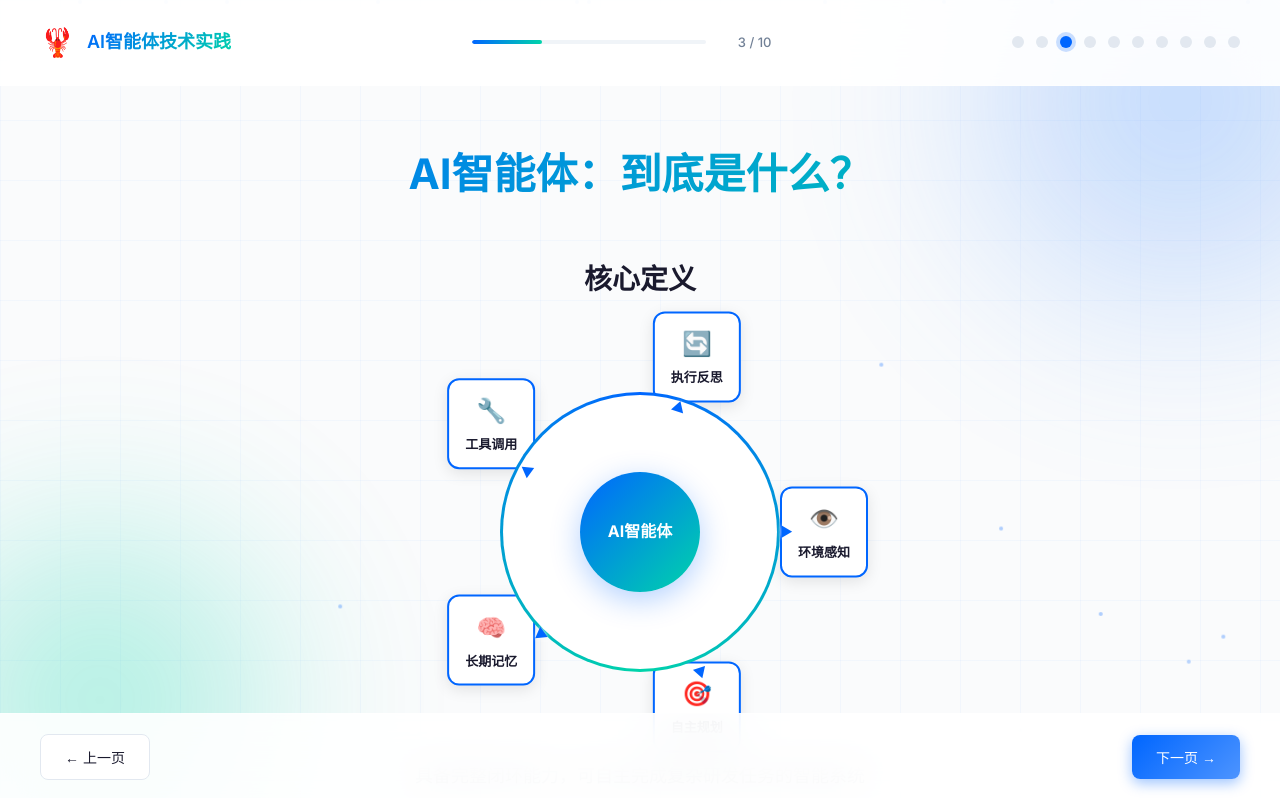
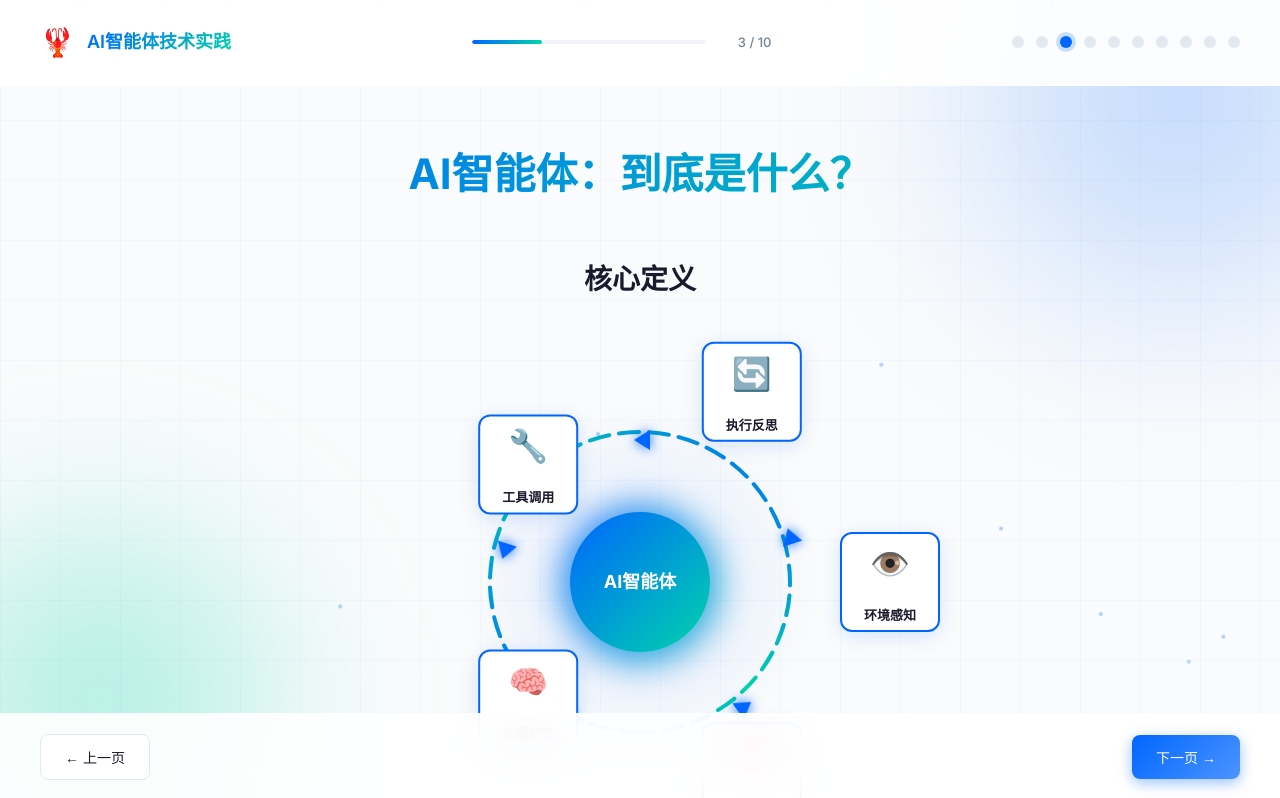
Before and after one commit to weixi5656/ai-agent-presentation, a Vue app: page /#/concept in a window 1280 px wide. Shown: the top 798 px of the page. Built offline with nearby package versions, Linux system fonts and the light colour scheme.

Commit message:
Redesign cycle diagram: glowing effects, rotating ring, hover cards

```diff
--- a/src/views/ConceptView.vue
+++ b/src/views/ConceptView.vue
@@ -2,50 +2,83 @@
   <div class="concept-view">
     <h1 class="page-title">AI智能体：到底是什么？</h1>
 
-    <!-- 核心定义 - 环形闭环图 -->
+    <!-- 核心定义 - 酷炫环形闭环图 -->
     <div class="definition-section">
       <h2 class="section-title">核心定义</h2>
       <div class="cycle-container">
+        <!-- 外圈发光环 -->
+        <div class="glow-ring"></div>
+        <!-- 旋转的渐变环 -->
+        <div class="rotating-ring">
+          <svg viewBox="0 0 400 400" class="ring-svg">
+            <defs>
+              <linearGradient id="ringGradient" x1="0%" y1="0%" x2="100%" y2="100%">
+                <stop offset="0%" stop-color="#0066ff" />
+                <stop offset="50%" stop-color="#00d4aa" />
+                <stop offset="100%" stop-color="#0066ff" />
+              </linearGradient>
+            </defs>
+            <circle cx="200" cy="200" r="150" fill="none" stroke="url(#ringGradient)" stroke-width="4" stroke-linecap="round" stroke-dasharray="20 10" />
+          </svg>
+        </div>
+        <!-- 箭头 -->
+        <div class="arrow-markers">
+          <div class="arrow-item" style="--pos: 0;">
+            <div class="arrow-triangle"></div>
+          </div>
+          <div class="arrow-item" style="--pos: 1;">
+            <div class="arrow-triangle"></div>
+          </div>
+          <div class="arrow-item" style="--pos: 2;">
+            <div class="arrow-triangle"></div>
+          </div>
+          <div class="arrow-item" style="--pos: 3;">
+            <div class="arrow-triangle"></div>
+          </div>
+          <div class="arrow-item" style="--pos: 4;">
+            <div class="arrow-triangle"></div>
+          </div>
+        </div>
+        <!-- 中心 -->
         <div class="cycle-center">
+          <div class="center-glow"></div>
           <span class="center-text">AI智能体</span>
         </div>
-        <div class="cycle-item" style="--angle: 0deg;">
-          <div class="cycle-node">
-            <span class="node-icon">👁️</span>
-            <span class="node-text">环境感知</span>
+        <!-- 5个能力卡片 -->
+        <div class="capability-card" style="--idx: 0;">
+          <div class="card-glow"></div>
+          <div class="card-content">
+            <span class="card-icon">👁️</span>
+            <span class="card-label">环境感知</span>
           </div>
         </div>
-        <div class="cycle-item" style="--angle: 72deg;">
-          <div class="cycle-node">
-            <span class="node-icon">🎯</span>
-            <span class="node-text">自主规划</span>
+        <div class="capability-card" style="--idx: 1;">
+          <div class="card-glow"></div>
+          <div class="card-content">
+            <span class="card-icon">🎯</span>
+            <span class="card-label">自主规划</span>
           </div>
         </div>
-        <div class="cycle-item" style="--angle: 144deg;">
-          <div class="cycle-node">
-            <span class="node-icon">🧠</span>
-            <span class="node-text">长期记忆</span>
+        <div class="capability-card" style="--idx: 2;">
+          <div class="card-glow"></div>
+          <div class="card-content">
+            <span class="card-icon">🧠</span>
+            <span class="card-label">长期记忆</span>
           </div>
         </div>
-        <div class="cycle-item" style="--angle: 216deg;">
-          <div class="cycle-node">
-            <span class="node-icon">🔧</span>
-            <span class="node-text">工具调用</span>
+        <div class="capability-card" style="--idx: 3;">
+          <div class="card-glow"></div>
+          <div class="card-content">
+            <span class="card-icon">🔧</span>
+            <span class="card-label">工具调用</span>
           </div>
         </div>
-        <div class="cycle-item" style="--angle: 288deg;">
-          <div class="cycle-node">
-            <span class="node-icon">🔄</span>
-            <span class="node-text">执行反思</span>
+        <div class="capability-card" style="--idx: 4;">
+          <div class="card-glow"></div>
+          <div class="card-content">
+            <span class="card-icon">🔄</span>
+            <span class="card-label">执行反思</span>
           </div>
-        </div>
-        <!-- 渐变圆环箭头 -->
-        <div class="cycle-ring">
-          <div class="ring-arrow" style="--rot: 0deg;">▶</div>
-          <div class="ring-arrow" style="--rot: 72deg;">▶</div>
-          <div class="ring-arrow" style="--rot: 144deg;">▶</div>
-          <div class="ring-arrow" style="--rot: 216deg;">▶</div>
-          <div class="ring-arrow" style="--rot: 288deg;">▶</div>
         </div>
       </div>
       <p class="definition-desc">具备完整闭环能力，可自主完成复杂研发任务的智能系统</p>
@@ -146,95 +179,187 @@
   text-align: center;
 }
 
-/* 环形闭环图 */
+/* 酷炫环形闭环图 */
 .definition-section {
   margin-bottom: 60px;
 }
 
 .cycle-container {
   position: relative;
-  width: 400px;
-  height: 400px;
+  width: 500px;
+  height: 500px;
   margin: 0 auto 30px;
 }
 
+/* 外圈发光 */
+.glow-ring {
+  position: absolute;
+  top: 50%;
+  left: 50%;
+  transform: translate(-50%, -50%);
+  width: 340px;
+  height: 340px;
+  border-radius: 50%;
+  background: radial-gradient(circle, rgba(0, 102, 255, 0.15) 0%, transparent 70%);
+  filter: blur(20px);
+  animation: pulse-glow 3s ease-in-out infinite;
+}
+
+@keyframes pulse-glow {
+  0%, 100% { opacity: 0.6; transform: translate(-50%, -50%) scale(1); }
+  50% { opacity: 1; transform: translate(-50%, -50%) scale(1.05); }
+}
+
+/* 旋转渐变环 */
+.rotating-ring {
+  position: absolute;
+  top: 50%;
+  left: 50%;
+  transform: translate(-50%, -50%);
+  width: 400px;
+  height: 400px;
+  animation: rotate-ring 20s linear infinite;
+}
+
+@keyframes rotate-ring {
+  from { transform: translate(-50%, -50%) rotate(0deg); }
+  to { transform: translate(-50%, -50%) rotate(360deg); }
+}
+
+.ring-svg {
+  width: 100%;
+  height: 100%;
+}
+
+/* 箭头标记 */
+.arrow-markers {
+  position: absolute;
+  top: 50%;
+  left: 50%;
+  transform: translate(-50%, -50%);
+  width: 300px;
+  height: 300px;
+}
+
+.arrow-item {
+  position: absolute;
+  top: 50%;
+  left: 50%;
+  transform: rotate(calc(var(--pos) * 72deg - 90deg)) translateX(150px) translateY(-50%);
+}
+
+.arrow-triangle {
+  width: 0;
+  height: 0;
+  border-left: 10px solid transparent;
+  border-right: 10px solid transparent;
+  border-bottom: 16px solid var(--primary);
+  filter: drop-shadow(0 0 6px var(--primary));
+}
+
+/* 中心 */
 .cycle-center {
   position: absolute;
   top: 50%;
   left: 50%;
   transform: translate(-50%, -50%);
-  width: 120px;
-  height: 120px;
+  width: 140px;
+  height: 140px;
+  z-index: 10;
+}
+
+.center-glow {
+  position: absolute;
+  top: 0;
+  left: 0;
+  width: 100%;
+  height: 100%;
+  background: linear-gradient(135deg, var(--primary), var(--secondary));
+  border-radius: 50%;
+  filter: blur(15px);
+  opacity: 0.5;
+  animation: center-pulse 2s ease-in-out infinite;
+}
+
+@keyframes center-pulse {
+  0%, 100% { transform: scale(1); opacity: 0.5; }
+  50% { transform: scale(1.1); opacity: 0.7; }
+}
+
+.center-text {
+  position: absolute;
+  top: 0;
+  left: 0;
+  width: 100%;
+  height: 100%;
   background: linear-gradient(135deg, var(--primary), var(--secondary));
   border-radius: 50%;
   display: flex;
   align-items: center;
   justify-content: center;
-  box-shadow: 0 8px 30px rgba(0, 102, 255, 0.3);
-  z-index: 10;
+  color: white;
+  font-weight: 700;
+  font-size: 18px;
+  box-shadow: 0 8px 40px rgba(0, 102, 255, 0.4);
 }
 
-.center-text {
-  color: white;
-  font-weight: 700;
-  font-size: 16px;
-  text-align: center;
-}
-
-.cycle-item {
+/* 能力卡片 */
+.capability-card {
   position: absolute;
   top: 50%;
   left: 50%;
-  transform: rotate(var(--angle)) translateX(140px) translateY(-50%);
-  transform-origin: 0 0;
+  transform: rotate(calc(var(--idx) * 72deg)) translateX(200px) rotate(calc(var(--idx) * -72deg)) translateY(-50%);
+  width: 100px;
+  height: 100px;
+  z-index: 20;
 }
 
-.cycle-node {
-  transform: rotate(calc(-1 * var(--angle)));
+.card-glow {
+  position: absolute;
+  top: -4px;
+  left: -4px;
+  right: -4px;
+  bottom: -4px;
+  background: linear-gradient(135deg, var(--primary), var(--secondary));
+  border-radius: 16px;
+  opacity: 0;
+  transition: opacity 0.3s ease;
+  filter: blur(8px);
+}
+
+.capability-card:hover .card-glow {
+  opacity: 0.6;
+}
+
+.card-content {
+  position: relative;
+  width: 100%;
+  height: 100%;
   background: white;
   border-radius: 12px;
-  padding: 12px 16px;
-  box-shadow: 0 4px 15px rgba(0, 0, 0, 0.1);
   border: 2px solid var(--primary);
   display: flex;
   flex-direction: column;
   align-items: center;
-  gap: 4px;
-  min-width: 80px;
+  justify-content: center;
+  gap: 8px;
+  box-shadow: 0 4px 20px rgba(0, 102, 255, 0.15);
+  transition: transform 0.3s ease, box-shadow 0.3s ease;
 }
 
-.node-icon {
-  font-size: 24px;
+.capability-card:hover .card-content {
+  transform: translateY(-4px);
+  box-shadow: 0 8px 30px rgba(0, 102, 255, 0.25);
 }
 
-.node-text {
+.card-icon {
+  font-size: 32px;
+}
+
+.card-label {
   font-size: 13px;
   font-weight: 600;
   color: var(--text-primary);
-  white-space: nowrap;
-}
-
-.cycle-ring {
-  position: absolute;
-  top: 50%;
-  left: 50%;
-  transform: translate(-50%, -50%);
-  width: 280px;
-  height: 280px;
-  border-radius: 50%;
-  border: 3px solid transparent;
-  background: linear-gradient(white, white) padding-box,
-              conic-gradient(from 0deg, var(--primary), var(--secondary), var(--primary)) border-box;
-}
-
-.ring-arrow {
-  position: absolute;
-  top: 50%;
-  left: 50%;
-  transform: rotate(var(--rot)) translateX(140px) translateY(-50%);
-  font-size: 14px;
-  color: var(--primary);
-  text-shadow: 0 0 4px white;
 }
 
 .definition-desc {
@@ -389,34 +514,56 @@
 
 @media (max-width: 768px) {
   .cycle-container {
-    width: 300px;
-    height: 300px;
+    width: 340px;
+    height: 340px;
   }
 
-  .cycle-item {
-    transform: rotate(var(--angle)) translateX(100px) translateY(-50%);
+  .glow-ring {
+    width: 240px;
+    height: 240px;
   }
 
-  .cycle-node {
-    padding: 8px 10px;
-    min-width: 60px;
+  .rotating-ring {
+    width: 280px;
+    height: 280px;
   }
 
-  .node-icon {
-    font-size: 18px;
+  .arrow-markers {
+    width: 220px;
+    height: 220px;
   }
 
-  .node-text {
-    font-size: 11px;
+  .arrow-item {
+    transform: rotate(calc(var(--pos) * 72deg - 90deg)) translateX(110px) translateY(-50%);
+  }
+
+  .arrow-triangle {
+    border-left: 8px solid transparent;
+    border-right: 8px solid transparent;
+    border-bottom: 12px solid var(--primary);
   }
 
   .cycle-center {
-    width: 90px;
-    height: 90px;
+    width: 100px;
+    height: 100px;
   }
 
   .center-text {
-    font-size: 13px;
+    font-size: 14px;
+  }
+
+  .capability-card {
+    transform: rotate(calc(var(--idx) * 72deg)) translateX(140px) rotate(calc(var(--idx) * -72deg)) translateY(-50%);
+    width: 75px;
+    height: 75px;
+  }
+
+  .card-icon {
+    font-size: 22px;
+  }
+
+  .card-label {
+    font-size: 10px;
   }
 
   .comparison-cards {
@@ -426,9 +573,5 @@
   .vs-divider {
     transform: rotate(90deg);
   }
-
-  .formula-operations {
-    gap: 15px;
-  }
 }
 </style>
```
